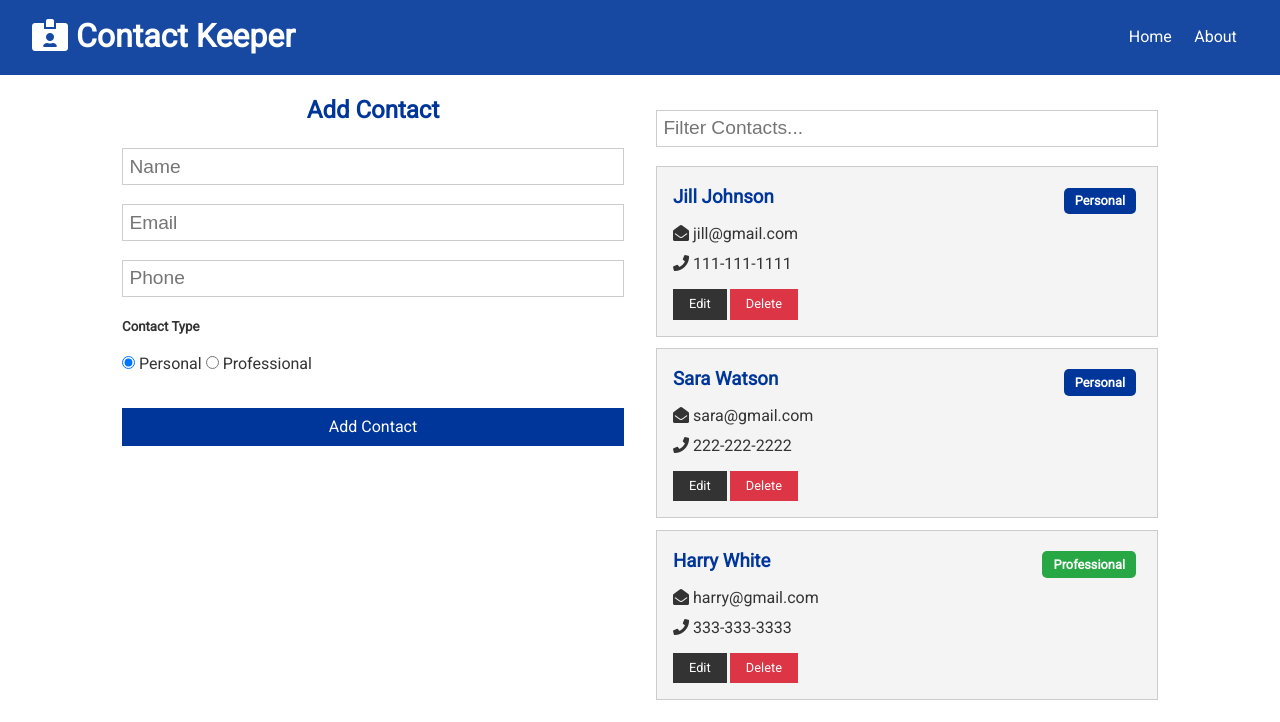
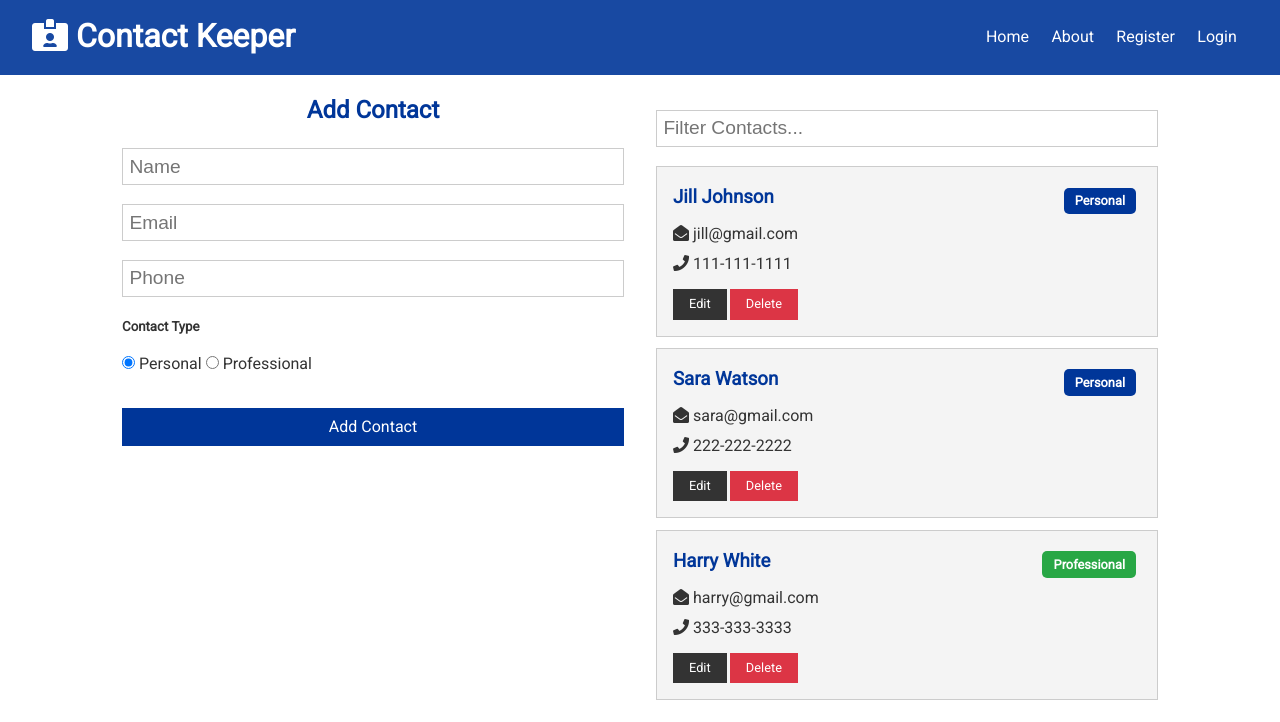
Before and after one commit to jos3ph-m/Contact-Keeper, a React (Create React App) app in the folder client/: page / in a window 1280 px wide. Shown: the top 722 px of the page. Built offline with nearby package versions, Linux system fonts and the light colour scheme.

Commit message:
Added correct links to navbar

```diff
--- a/client/src/components/layout/Navbar.js
+++ b/client/src/components/layout/Navbar.js
@@ -11,7 +11,15 @@
       <ul>
         <li>
           <Link to="/">Home</Link>
-          <Link to="/About">About</Link>
+        </li>
+        <li>
+          <Link to="/about">About</Link>
+        </li>
+        <li>
+          <Link to="/register">Register</Link>
+        </li>
+        <li>
+          <Link to="/login">Login</Link>
         </li>
       </ul>
     </div>
```
